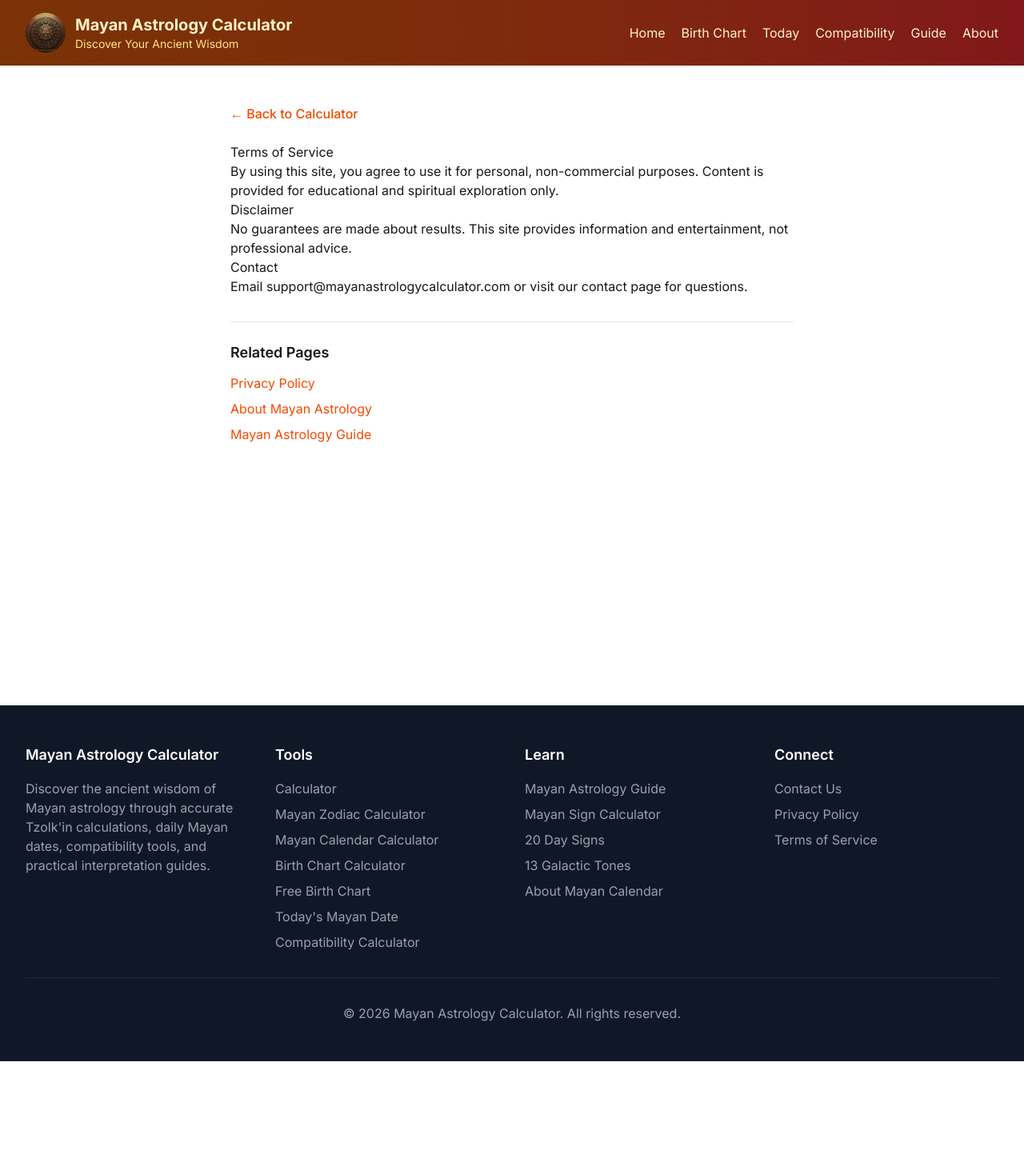
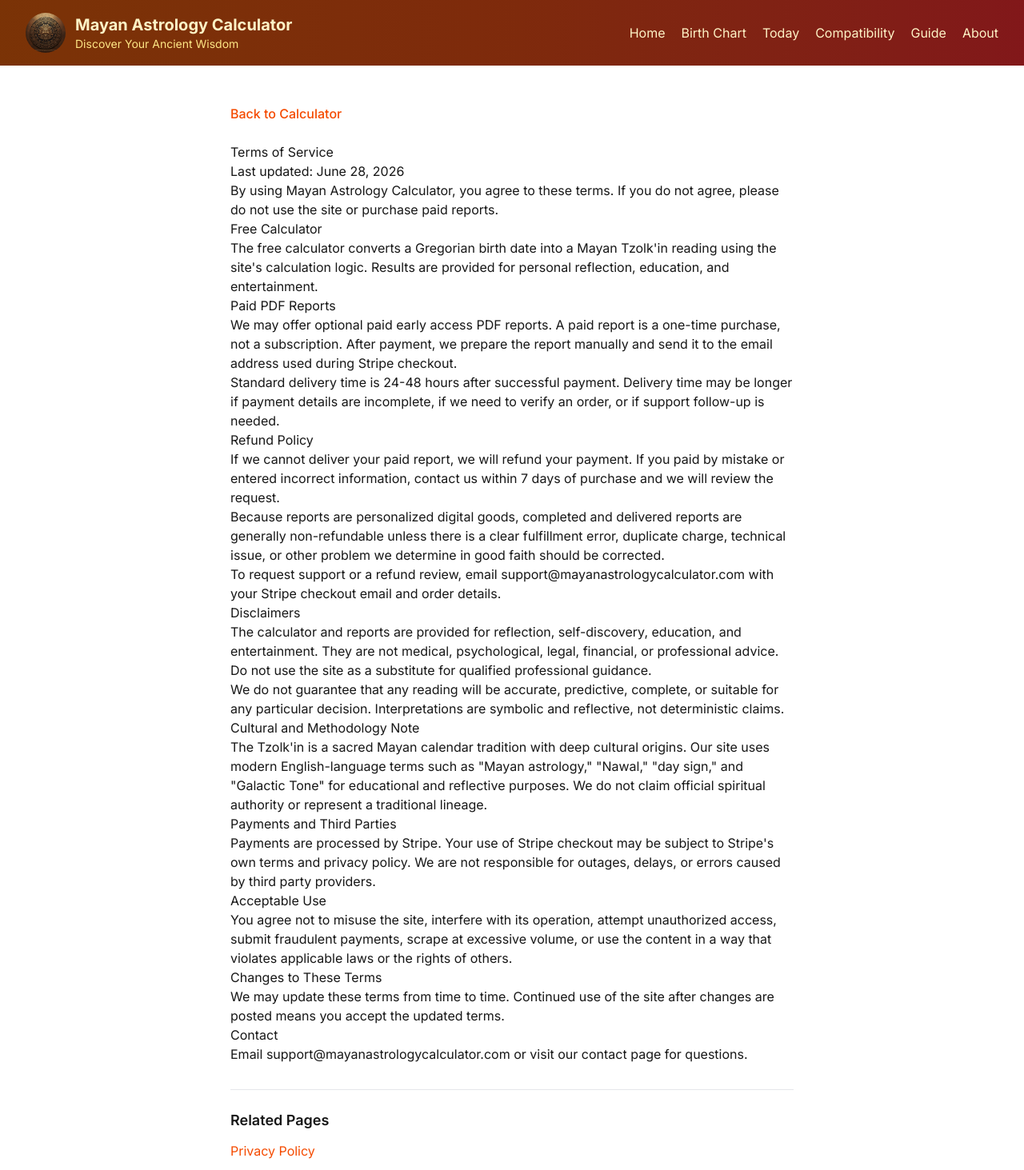
Before and after one commit to security00/mayanastrologycalculator, a Next.js app: page /terms in a window 1280 px wide. Shown: the top 1463 px of the page at 80% size. Before the commit the page ends 1327 px from the top, so only its background shows below. Built offline with nearby package versions, Linux system fonts and the light colour scheme.

Commit message:
chore: update paid report policies

```diff
--- a/app/privacy/page.tsx
+++ b/app/privacy/page.tsx
@@ -3,11 +3,11 @@ import Link from 'next/link';
 
 export const metadata: Metadata = {
   title: 'Privacy Policy - Mayan Astrology Calculator',
-  description: 'Read how Mayan Astrology Calculator collects, uses, and protects your data. We value your privacy and keep this policy simple and transparent.',
+  description: 'Read how Mayan Astrology Calculator collects, uses, and protects your data for free calculations, paid reports, analytics, and support.',
   alternates: { canonical: 'https://mayanastrologycalculator.com/privacy' },
   openGraph: {
     title: 'Privacy Policy - Mayan Astrology Calculator',
-    description: 'Read how Mayan Astrology Calculator collects, uses, and protects your data. We value your privacy and keep this policy simple and transparent.',
+    description: 'Read how Mayan Astrology Calculator collects, uses, and protects your data for free calculations, paid reports, analytics, and support.',
     url: 'https://mayanastrologycalculator.com/privacy',
     siteName: 'Mayan Astrology Calculator',
     locale: 'en_US',
@@ -21,17 +21,90 @@ export default function PrivacyPage() {
       <main className="max-w-3xl mx-auto px-4 sm:px-6 lg:px-8 py-12 prose">
         <div className="mb-6">
           <Link href="/" className="text-orange-600 hover:text-orange-700 font-medium">
-            ← Back to Calculator
+            Back to Calculator
           </Link>
         </div>
 
         <h1>Privacy Policy</h1>
-        <p>Last updated: {new Date().getFullYear()}</p>
-        <p>We do not require account creation. Calculations run in your browser and no birth dates are stored on our servers.</p>
-        <h2>Data We Collect</h2>
-        <p>Basic analytics (page views, referrers) may be collected to improve the site. We do not sell personal data.</p>
+        <p>Last updated: June 28, 2026</p>
+
+        <p>
+          Mayan Astrology Calculator provides free Mayan Tzolk'in calculations and optional paid PDF
+          reports. This policy explains what information we collect, how we use it, and how to contact us.
+        </p>
+
+        <h2>Information We Collect</h2>
+        <p>For free calculations, your birth date is processed in your browser to generate a result.</p>
+        <p>
+          If you order a paid report, we store the information needed to prepare and deliver that report,
+          including your birth date, Mayan signature, Nawal day sign, Galactic Tone, Stripe checkout
+          session ID, payment status, delivery status, and the email address provided during Stripe
+          checkout.
+        </p>
+        <p>
+          If you contact us by email, we collect the information you choose to send, such as your email
+          address, birth chart result, support request, or feedback.
+        </p>
+
+        <h2>Payments</h2>
+        <p>
+          Payments are processed by Stripe. We do not store your full credit card number or card security
+          code. Stripe may collect and process payment information according to its own privacy policy and
+          security practices.
+        </p>
+
+        <h2>Analytics and Advertising</h2>
+        <p>
+          We may use analytics tools such as Google Analytics, Microsoft Clarity, Ahrefs Analytics, and
+          Google Search Console to understand site usage, improve the calculator, and monitor performance.
+          These tools may collect device, browser, referrer, page view, and interaction data.
+        </p>
+        <p>
+          We may use Google AdSense or similar advertising services. Advertising providers may use cookies
+          or similar technologies to deliver and measure ads.
+        </p>
+
+        <h2>How We Use Information</h2>
+        <ul>
+          <li>To calculate and display your Mayan astrology result.</li>
+          <li>To create and deliver paid PDF reports.</li>
+          <li>To confirm payment status and prevent fraud or duplicate fulfillment.</li>
+          <li>To respond to support requests and feedback.</li>
+          <li>To improve site content, usability, and performance.</li>
+        </ul>
+
+        <h2>Data Sharing</h2>
+        <p>
+          We do not sell your personal information. We share limited information with service providers
+          only as needed to operate the site, process payments, deliver reports, measure analytics, provide
+          advertising, or respond to support requests.
+        </p>
+
+        <h2>Data Retention</h2>
+        <p>
+          Paid report order records may be retained for payment, delivery, accounting, support, and fraud
+          prevention purposes. You may contact us to request deletion of your personal report data, subject
+          to reasonable legal, tax, payment, security, or operational retention needs.
+        </p>
+
+        <h2>Your Choices</h2>
+        <p>
+          You can choose not to purchase a paid report. You can block cookies or analytics scripts through
+          your browser settings or privacy tools. You can contact us to request access, correction, or
+          deletion of personal information associated with your report order.
+        </p>
+
+        <h2>Children</h2>
+        <p>
+          This site is not intended for children under 13. We do not knowingly collect personal information
+          from children under 13.
+        </p>
+
         <h2>Contact</h2>
-        <p>Questions? Email <a href="mailto:support@mayanastrologycalculator.com">support@mayanastrologycalculator.com</a> or visit our <Link href="/contact">contact page</Link>.</p>
+        <p>
+          Questions? Email <a href="mailto:support@mayanastrologycalculator.com">support@mayanastrologycalculator.com</a>
+          {' '}or visit our <Link href="/contact">contact page</Link>.
+        </p>
 
         <div className="mt-8 pt-6 border-t border-gray-200">
           <h3 className="text-lg font-semibold mb-3">Related Pages</h3>
--- a/app/terms/page.tsx
+++ b/app/terms/page.tsx
@@ -3,11 +3,11 @@ import Link from 'next/link';
 
 export const metadata: Metadata = {
   title: 'Terms of Service - Mayan Astrology Calculator',
-  description: 'The terms for using Mayan Astrology Calculator. Simple usage rules, disclaimers, and contact information for questions about these terms.',
+  description: 'The terms for using Mayan Astrology Calculator, including paid report delivery, refund policy, disclaimers, and contact information.',
   alternates: { canonical: 'https://mayanastrologycalculator.com/terms' },
   openGraph: {
     title: 'Terms of Service - Mayan Astrology Calculator',
-    description: 'The terms for using Mayan Astrology Calculator. Simple usage rules, disclaimers, and contact information for questions about these terms.',
+    description: 'The terms for using Mayan Astrology Calculator, including paid report delivery, refund policy, disclaimers, and contact information.',
     url: 'https://mayanastrologycalculator.com/terms',
     siteName: 'Mayan Astrology Calculator',
     locale: 'en_US',
@@ -21,16 +21,97 @@ export default function TermsPage() {
       <main className="max-w-3xl mx-auto px-4 sm:px-6 lg:px-8 py-12 prose">
         <div className="mb-6">
           <Link href="/" className="text-orange-600 hover:text-orange-700 font-medium">
-            ← Back to Calculator
+            Back to Calculator
           </Link>
         </div>
 
         <h1>Terms of Service</h1>
-        <p>By using this site, you agree to use it for personal, non-commercial purposes. Content is provided for educational and spiritual exploration only.</p>
-        <h2>Disclaimer</h2>
-        <p>No guarantees are made about results. This site provides information and entertainment, not professional advice.</p>
+        <p>Last updated: June 28, 2026</p>
+
+        <p>
+          By using Mayan Astrology Calculator, you agree to these terms. If you do not agree, please do
+          not use the site or purchase paid reports.
+        </p>
+
+        <h2>Free Calculator</h2>
+        <p>
+          The free calculator converts a Gregorian birth date into a Mayan Tzolk'in reading using the
+          site's calculation logic. Results are provided for personal reflection, education, and
+          entertainment.
+        </p>
+
+        <h2>Paid PDF Reports</h2>
+        <p>
+          We may offer optional paid early access PDF reports. A paid report is a one-time purchase, not a
+          subscription. After payment, we prepare the report manually and send it to the email address used
+          during Stripe checkout.
+        </p>
+        <p>
+          Standard delivery time is 24-48 hours after successful payment. Delivery time may be longer if
+          payment details are incomplete, if we need to verify an order, or if support follow-up is needed.
+        </p>
+
+        <h2>Refund Policy</h2>
+        <p>
+          If we cannot deliver your paid report, we will refund your payment. If you paid by mistake or
+          entered incorrect information, contact us within 7 days of purchase and we will review the
+          request.
+        </p>
+        <p>
+          Because reports are personalized digital goods, completed and delivered reports are generally
+          non-refundable unless there is a clear fulfillment error, duplicate charge, technical issue, or
+          other problem we determine in good faith should be corrected.
+        </p>
+        <p>
+          To request support or a refund review, email
+          {' '}<a href="mailto:support@mayanastrologycalculator.com">support@mayanastrologycalculator.com</a>
+          {' '}with your Stripe checkout email and order details.
+        </p>
+
+        <h2>Disclaimers</h2>
+        <p>
+          The calculator and reports are provided for reflection, self-discovery, education, and
+          entertainment. They are not medical, psychological, legal, financial, or professional advice. Do
+          not use the site as a substitute for qualified professional guidance.
+        </p>
+        <p>
+          We do not guarantee that any reading will be accurate, predictive, complete, or suitable for any
+          particular decision. Interpretations are symbolic and reflective, not deterministic claims.
+        </p>
+
+        <h2>Cultural and Methodology Note</h2>
+        <p>
+          The Tzolk'in is a sacred Mayan calendar tradition with deep cultural origins. Our site uses
+          modern English-language terms such as "Mayan astrology," "Nawal," "day sign," and "Galactic
+          Tone" for educational and reflective purposes. We do not claim official spiritual authority or
+          represent a traditional lineage.
+        </p>
+
+        <h2>Payments and Third Parties</h2>
+        <p>
+          Payments are processed by Stripe. Your use of Stripe checkout may be subject to Stripe's own
+          terms and privacy policy. We are not responsible for outages, delays, or errors caused by third
+          party providers.
+        </p>
+
+        <h2>Acceptable Use</h2>
+        <p>
+          You agree not to misuse the site, interfere with its operation, attempt unauthorized access,
+          submit fraudulent payments, scrape at excessive volume, or use the content in a way that violates
+          applicable laws or the rights of others.
+        </p>
+
+        <h2>Changes to These Terms</h2>
+        <p>
+          We may update these terms from time to time. Continued use of the site after changes are posted
+          means you accept the updated terms.
+        </p>
+
         <h2>Contact</h2>
-        <p>Email <a href="mailto:support@mayanastrologycalculator.com">support@mayanastrologycalculator.com</a> or visit our <Link href="/contact">contact page</Link> for questions.</p>
+        <p>
+          Email <a href="mailto:support@mayanastrologycalculator.com">support@mayanastrologycalculator.com</a>
+          {' '}or visit our <Link href="/contact">contact page</Link> for questions.
+        </p>
 
         <div className="mt-8 pt-6 border-t border-gray-200">
           <h3 className="text-lg font-semibold mb-3">Related Pages</h3>
```
Also changed, not shown: app/result/page.tsx (+7 -35 lines).
